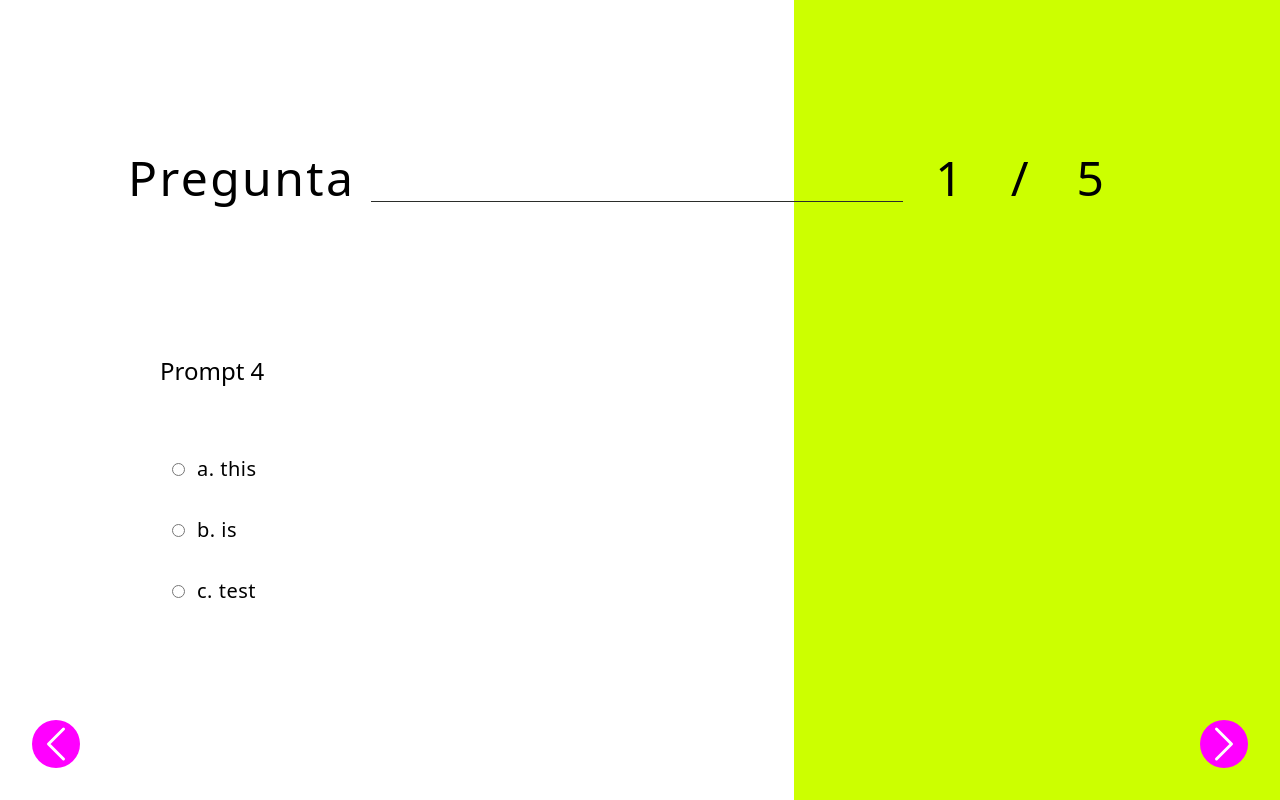
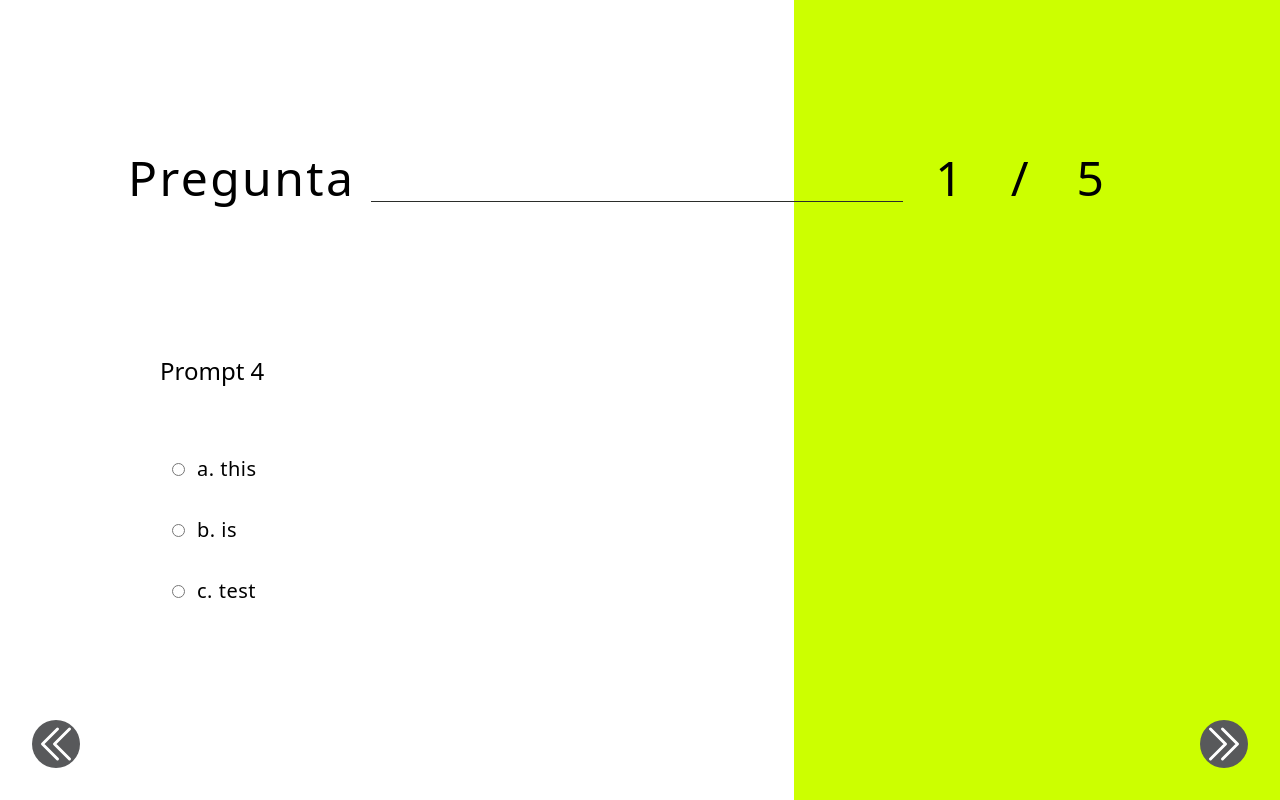
Before and after one commit to keikaloustian/baum-registration, a Next.js app: page /registrar in a window 1280 px wide. Both pictures are taken after a click on the button 1224 px from the left and 744 px from the top of the page. Built offline with nearby package versions, Linux system fonts and the light colour scheme.

Commit message:
Change icon to double chevron, change bg colour to gray

```diff
--- a/src/components/NextStepButton.tsx
+++ b/src/components/NextStepButton.tsx
@@ -1,12 +1,12 @@
-import { ChevronRightIcon } from "@heroicons/react/24/outline";
+import { ChevronDoubleRightIcon } from "@heroicons/react/24/outline";
 
 export default function NextStepButton({ clickHandler }) {
   return (
     <button
       onClick={clickHandler}
-      className="fixed bottom-8 right-8 h-12 w-12 rounded-full bg-dpink"
+      className="fixed bottom-8 right-8 h-12 w-12 rounded-full bg-mgray"
     >
-      <ChevronRightIcon className="text-white" />
+      <ChevronDoubleRightIcon className="text-white" />
     </button>
   );
 }
--- a/src/components/PreviousStepButton.tsx
+++ b/src/components/PreviousStepButton.tsx
@@ -1,12 +1,12 @@
-import { ChevronLeftIcon } from "@heroicons/react/24/outline";
+import { ChevronDoubleLeftIcon } from "@heroicons/react/24/outline";
 
 export default function NextStepButton({ clickHandler }) {
   return (
     <button
       onClick={clickHandler}
-      className="fixed bottom-8 left-8 h-12 w-12 rounded-full bg-dpink"
+      className="fixed bottom-8 left-8 h-12 w-12 rounded-full bg-mgray"
     >
-      <ChevronLeftIcon className="text-white" />
+      <ChevronDoubleLeftIcon className="text-white" />
     </button>
   );
 }
```
